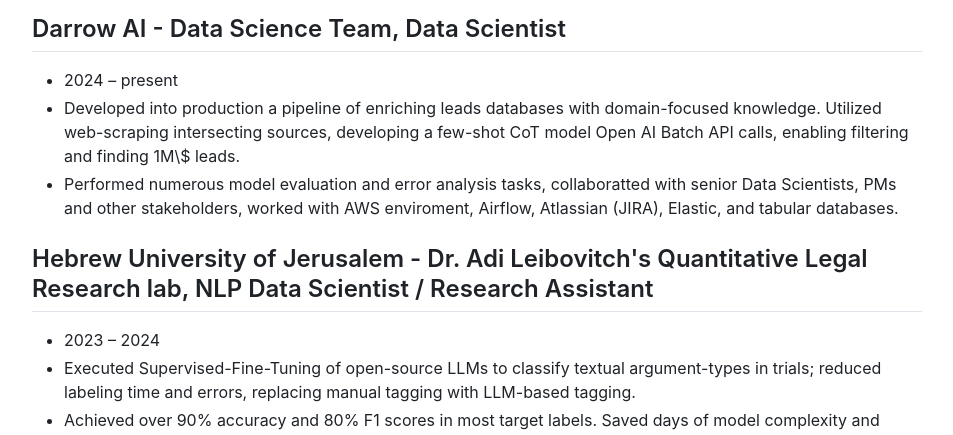
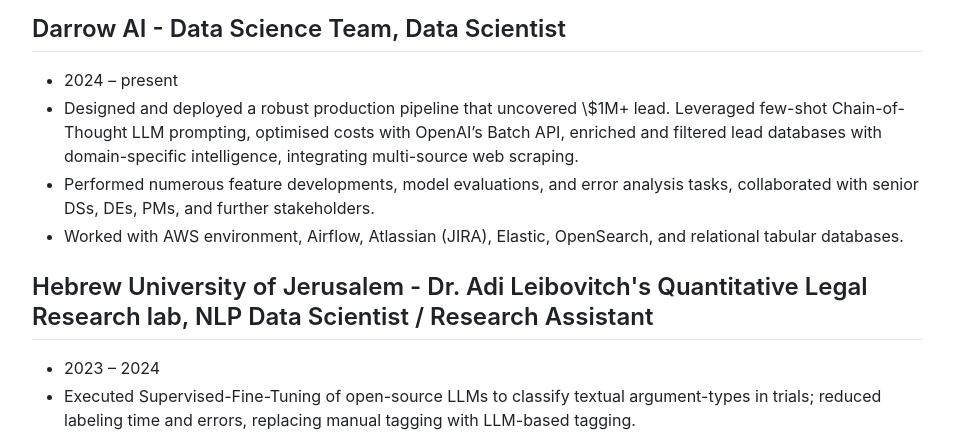
Before and after one commit to AvivGelfand/Resume, a plain HTML site: page Aviv_Gelfand_CV.html in a window 1280 px wide. Shown: the part 631-1066 px from the top of the page, without its empty margins (163-1116 px from the left). Drawn offline with nearby package versions, Linux system fonts and the light colour scheme.

Commit message:
Render the latest CV

```diff
--- a/Aviv_Gelfand_CV.html
+++ b/Aviv_Gelfand_CV.html
@@ -50,8 +50,9 @@
         <h2>Darrow AI - Data Science Team, Data Scientist</h2>
         <ul>
         <li>2024 – present</li>
-        <li>Developed into production a pipeline of enriching leads databases with domain-focused knowledge. Utilized web-scraping intersecting sources, developing a few-shot CoT model Open AI Batch API calls, enabling filtering and finding 1M\$ leads.</li>
-        <li>Performed numerous model evaluation and error analysis tasks, collaboratted with senior Data Scientists, PMs and other stakeholders, worked with AWS enviroment, Airflow, Atlassian (JIRA), Elastic, and tabular databases.</li>
+        <li>Designed and deployed a robust production pipeline that uncovered \$1M+ lead. Leveraged few-shot Chain-of-Thought LLM prompting, optimised costs with OpenAI’s Batch API, enriched and filtered lead databases with domain-specific intelligence, integrating multi-source web scraping.</li>
+        <li>Performed numerous feature developments, model evaluations, and error analysis tasks, collaborated with senior DSs, DEs, PMs, and further stakeholders.</li>
+        <li>Worked with AWS environment, Airflow, Atlassian (JIRA), Elastic, OpenSearch, and relational tabular databases.</li>
         </ul>
         <h2>Hebrew University of Jerusalem - Dr. Adi Leibovitch's Quantitative Legal Research lab, NLP Data Scientist / Research Assistant</h2>
         <ul>
```
Also changed, not shown: Aviv_Gelfand_CV_1.png, 3 other files.
